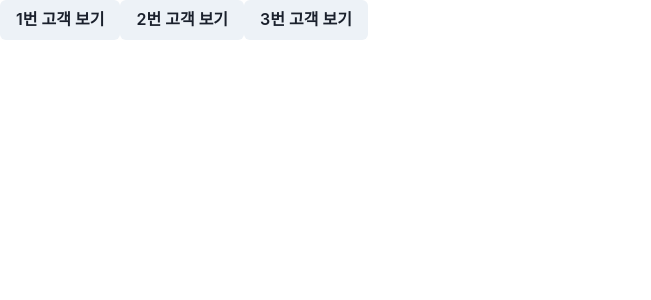
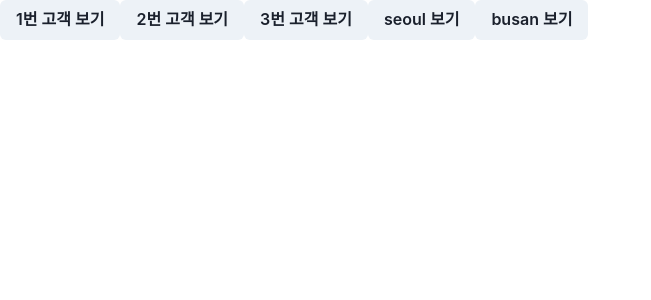
Before and after one commit to yasupeter/react20231031, a React (Create React App) app: page / in a window 1280 px wide. Shown: the top 300 px of the page, without its empty margins (0-651 px from the left). Built offline with nearby package versions, Linux system fonts and the light colour scheme.

Commit message:
Wed, 11.8 react router의 useParams로 dynamic param(pathvariable과 유사) 읽기

```diff
--- a/src/App.js
+++ b/src/App.js
@@ -6,6 +6,7 @@ import {
   Route,
   RouterProvider,
   useNavigate,
+  useParams,
   useSearchParams,
 } from "react-router-dom";
 import { Box, Button, Text } from "@chakra-ui/react";
@@ -20,6 +21,9 @@ function Home() {
         <Button onClick={() => navigate("/path1?id=1")}>1번 고객 보기</Button>
         <Button onClick={() => navigate("/path1?id=2")}>2번 고객 보기</Button>
         <Button onClick={() => navigate("/path1?id=3")}>3번 고객 보기</Button>
+
+        <Button onClick={() => navigate("/path2/seoul")}>seoul 보기</Button>
+        <Button onClick={() => navigate("/path2/busan")}>busan 보기</Button>
       </Box>
       <Box>
         <Outlet />
@@ -54,10 +58,24 @@ function AComp() {
   );
 }
 
+function BComp() {
+  // dynamic param을 얻는 hook
+  const params = useParams();
+
+  console.log(params);
+
+  console.log(params.address);
+
+  return <Box>비 컴포넌트 {params.address}</Box>;
+}
+
 const routes = createBrowserRouter(
   createRoutesFromElements(
     <Route path="/" element={<Home />}>
       <Route path="path1" element={<AComp />} />
+
+      {/* dynamic param : spring web mvc 의 path variable 과 유사 */}
+      <Route path="path2/:address" element={<BComp />} />
     </Route>,
   ),
 );
```
